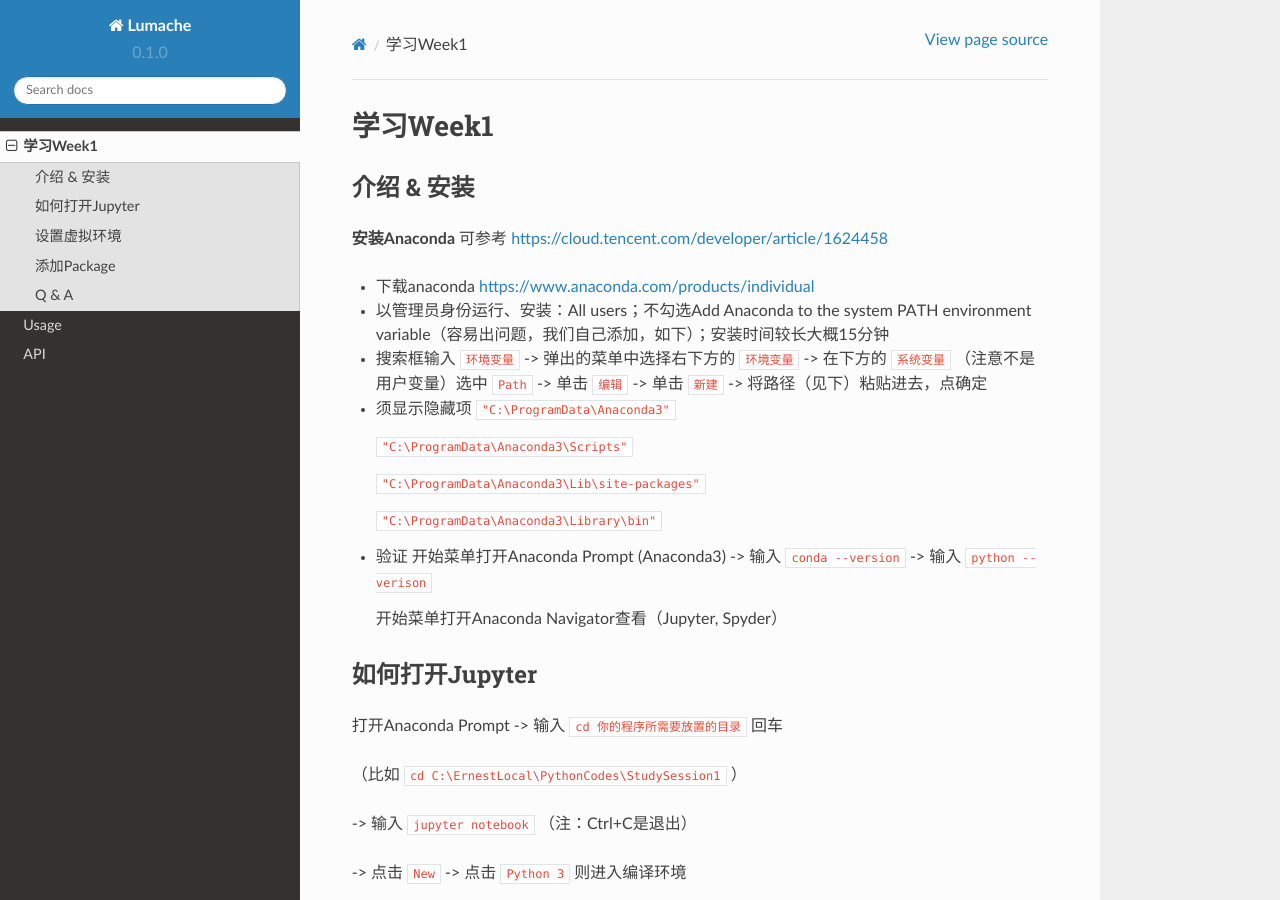
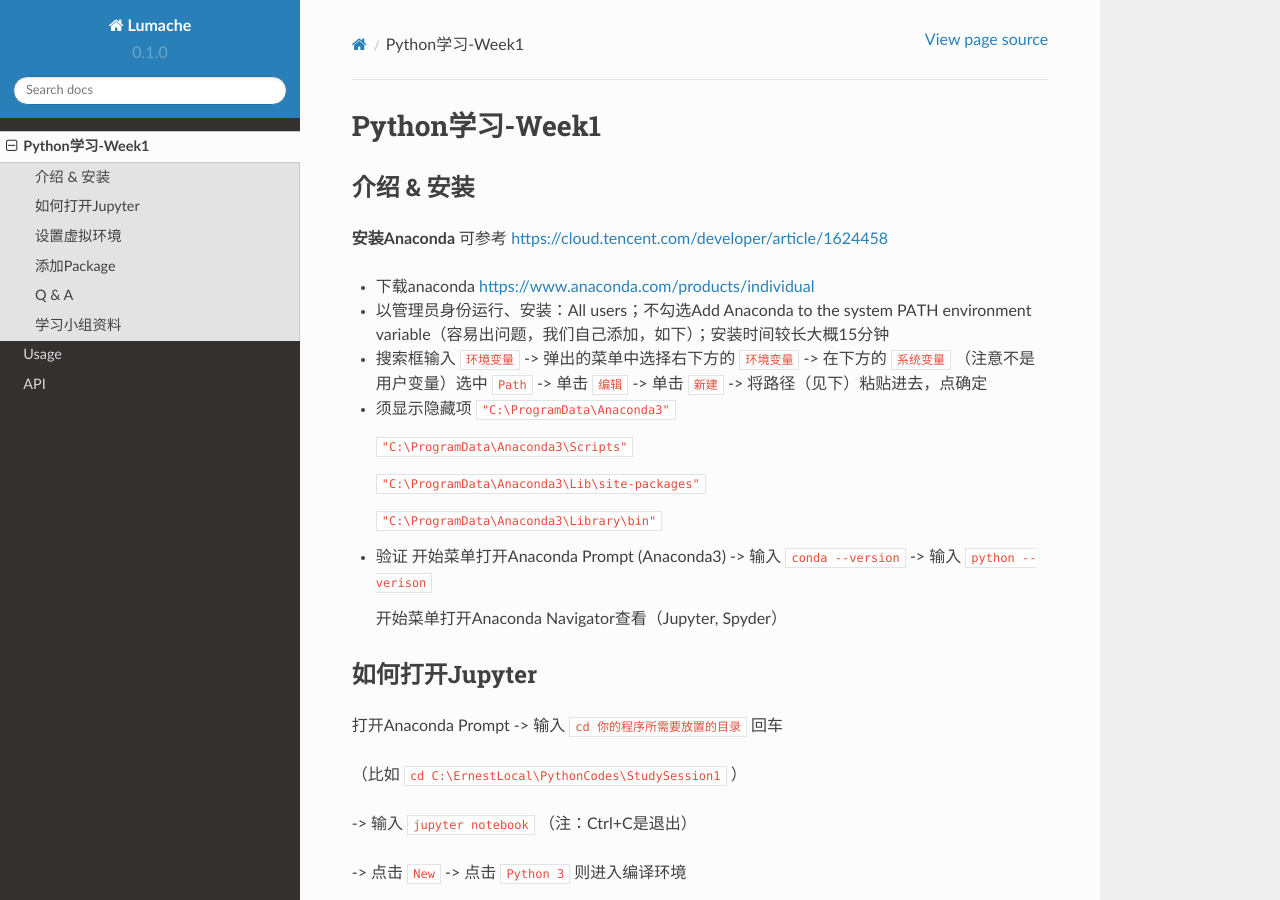
Before and after one commit to sandaowu/IACCS-Python-Study, a Sphinx documentation site: the page built from docs/source/study1.rst, in a window 1280 px wide and 900 px high. Built offline with Sphinx 7.4.7 and the Read the Docs theme 2.0.0, drawn with Linux system fonts in a browser that asks for light colours; some of the changed text lies outside the part shown.

Commit message:
Update study1.rst

```diff
--- a/docs/source/study1.rst
+++ b/docs/source/study1.rst
@@ -1,4 +1,4 @@
-学习Week1
+Python学习-Week1
 =====
 
 .. _introduction:
@@ -89,3 +89,7 @@
 
 
 * 安装anaconda和python出现问题的同学，建议可以把原来的anaconda卸载了，然后照昨天的流程重新安装一下（建议不要更改默认安装路径），试试行不行，便于大家以后都 on the same page. 如果你以往的系统用习惯了，你知道怎么调虚拟环境等等的话，那也行
+
+学习小组资料
+-------------
+廖雪峰 https://www.liaoxuefeng.com/wiki/1016959663602400
```
